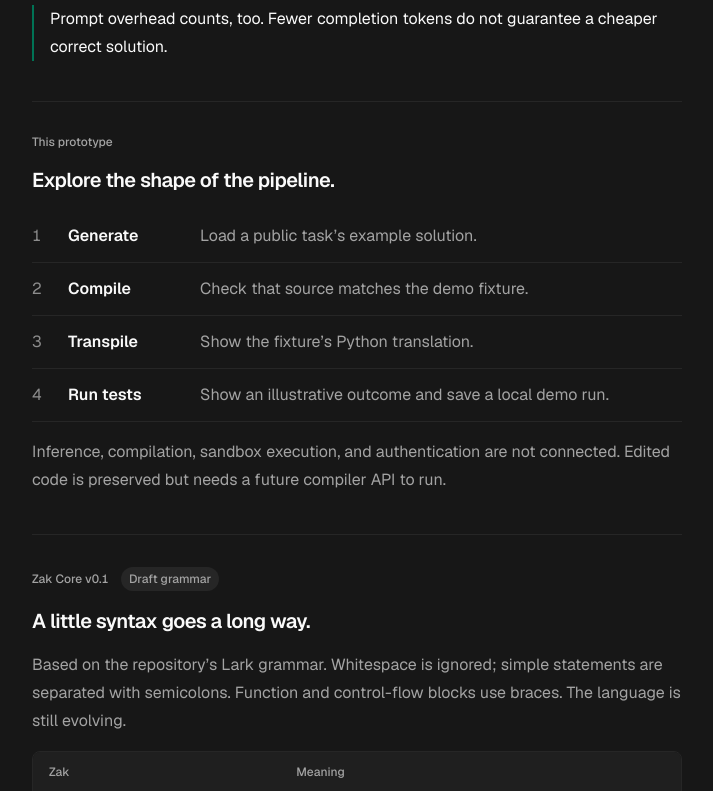
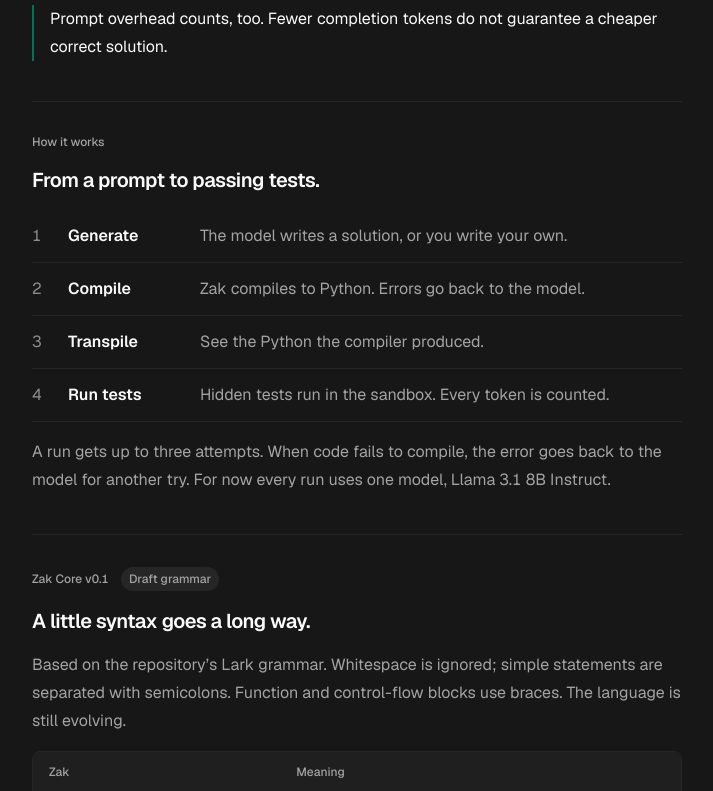
Before and after one commit to sducf/zaklang, a React (Vite) app in the folder playground/: page /docs in a window 1280 px wide. Shown: the part 560-1351 px from the top of the page, without its empty margins (80-793 px from the left). Built offline with nearby package versions, Linux system fonts and the light colour scheme; no server answers.

Commit message:
SD-65: describe the real pipeline on the docs page

```diff
--- a/playground/src/pages/DocsPage.tsx
+++ b/playground/src/pages/DocsPage.tsx
@@ -12,15 +12,15 @@ const syntax = [
 
 const sections = [
     { id: "idea", label: "The idea" },
-    { id: "prototype", label: "This prototype" },
+    { id: "prototype", label: "How it works" },
     { id: "syntax", label: "Zak Core v0.1" },
 ];
 
 const steps = [
-    ["Generate", "Load a public task’s example solution."],
-    ["Compile", "Check that source matches the demo fixture."],
-    ["Transpile", "Show the fixture’s Python translation."],
-    ["Run tests", "Show an illustrative outcome and save a local demo run."],
+    ["Generate", "The model writes a solution, or you write your own."],
+    ["Compile", "Zak compiles to Python. Errors go back to the model."],
+    ["Transpile", "See the Python the compiler produced."],
+    ["Run tests", "Hidden tests run in the sandbox. Every token is counted."],
 ];
 
 const sectionHead = "scroll-mt-20 border-t border-border-default pt-8";
@@ -76,9 +76,9 @@ export default function DocsPage() {
                     id="prototype"
                     className={`${sectionHead} mt-10 flex flex-col gap-4 text-base leading-7`}
                 >
-                    <span className="label">This prototype</span>
+                    <span className="label">How it works</span>
                     <h2 className="text-xl font-semibold tracking-tight">
-                        Explore the shape of the pipeline.
+                        From a prompt to passing tests.
                     </h2>
                     <ol className="flex flex-col">
                         {steps.map(([name, text], i) => (
@@ -97,9 +97,10 @@ export default function DocsPage() {
                         ))}
                     </ol>
                     <p className="text-text-secondary">
-                        Inference, compilation, sandbox execution, and
-                        authentication are not connected. Edited code is
-                        preserved but needs a future compiler API to run.
+                        A run gets up to three attempts. When code fails to
+                        compile, the error goes back to the model for another
+                        try. For now every run uses one model, Llama 3.1 8B
+                        Instruct.
                     </p>
                 </section>
 
```
